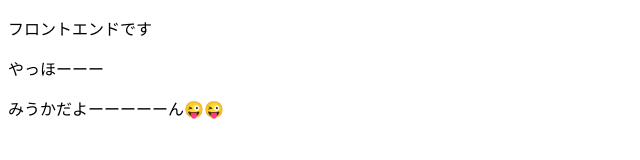
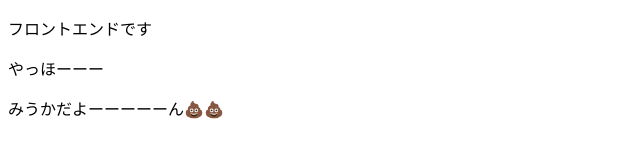
Before and after one commit to TipsSenka/phoenixMiuka_Workers, a plain HTML site: page pages/index.html in a window 1280 px wide. Shown: the full height of the page, 0-640 px from the left. Drawn offline with Linux system fonts and the light colour scheme.

Commit message:
文字変更

```diff
--- a/pages/index.html
+++ b/pages/index.html
@@ -8,6 +8,6 @@
 <body>
     <p>フロントエンドです</p>
     <p>やっほーーー</p>
-    <p>みうかだよーーーーーん😜😜</p>
+    <p>みうかだよーーーーーん💩💩</p>
 </body>
 </html>
```
